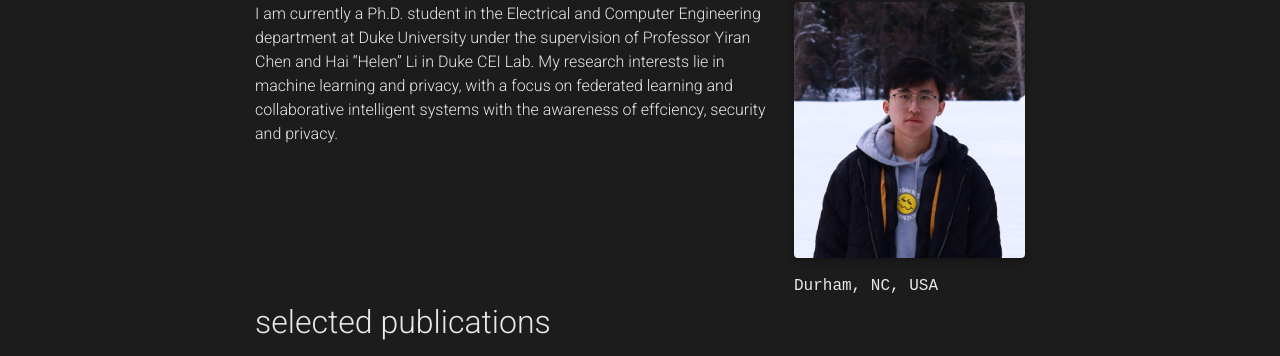
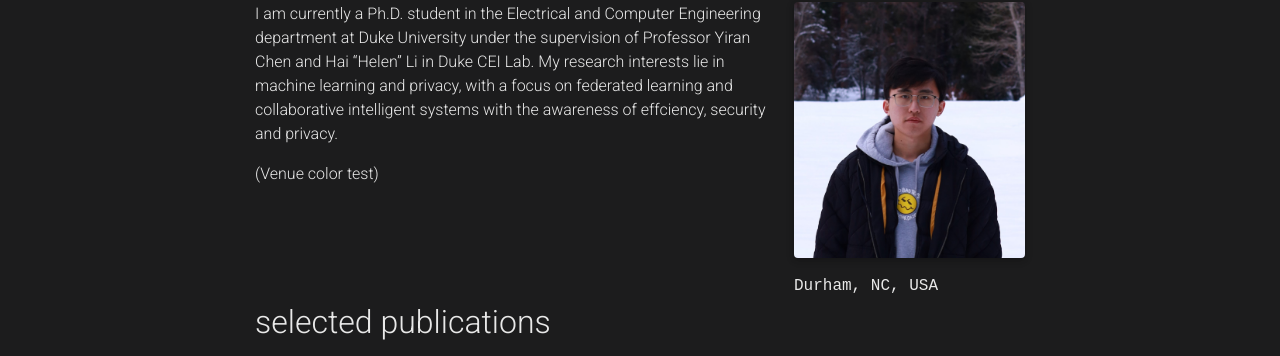
Before and after one commit to jeremy313/jeremy313.github.io, a Jekyll site: the page built from _pages/about.md, in a window 1280 px wide. Shown: the part 167-523 px from the top of the page. Built offline with Jekyll 4.4.1, drawn with Linux system fonts in a browser that asks for light colours; full-size pictures stand in for the smaller copies a plugin makes; comment, search, counter and statistics services are not loaded; a style sheet for code colours, icons or effects is not loaded.

Commit message:
upload CV

```diff
--- a/_data/venues.yml
+++ b/_data/venues.yml
@@ -4,3 +4,6 @@
 
 "PhysRev":
   url: https://journals.aps.org/
+
+"CVPR":
+  color: "#0076df"
--- a/_pages/about.md
+++ b/_pages/about.md
@@ -17,3 +17,5 @@ social: true  # includes social icons at the bottom of the page
 ---
 
 I am currently a Ph.D. student in the Electrical and Computer Engineering department at Duke University under the supervision of Professor Yiran Chen and Hai "Helen" Li in Duke CEI Lab. My research interests lie in machine learning and privacy, with a focus on federated learning and collaborative intelligent systems with the awareness of effciency, security and privacy.
+
+(Venue color test)
```
